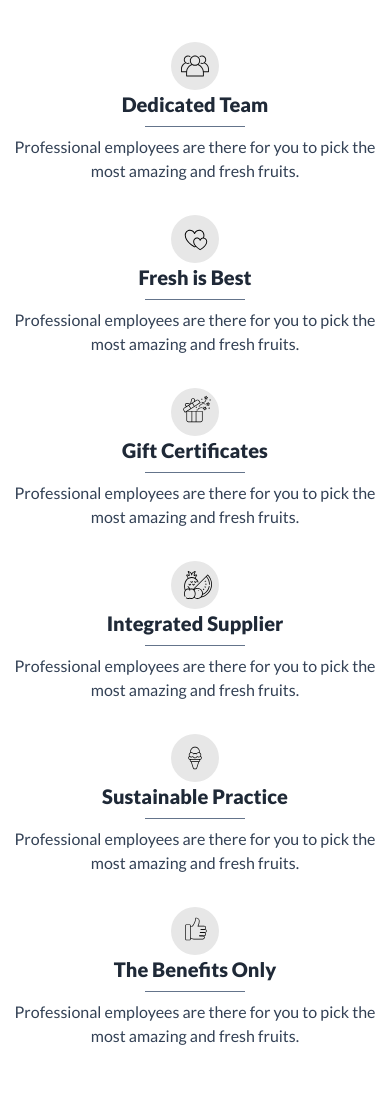
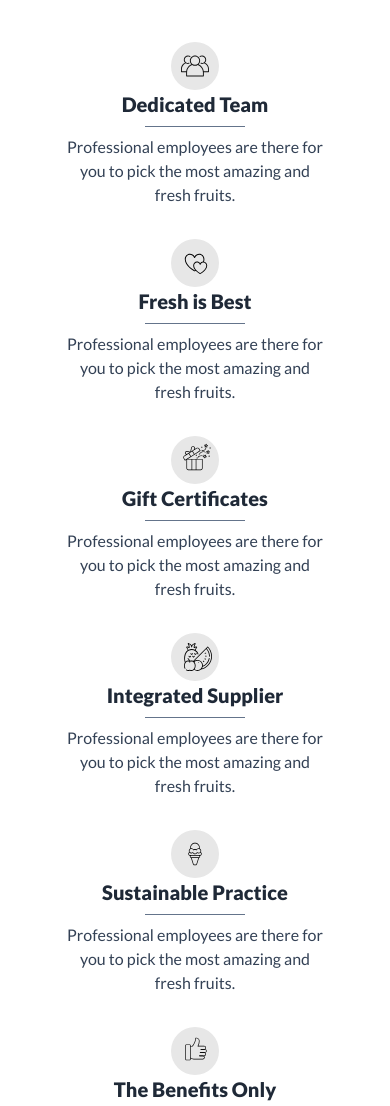
Before and after one commit to abdulllah01/Fruit-brust, a plain HTML site: page index.html in a window 390 px wide. Shown: the part 4680-5786 px from the top of the page. Drawn offline with nearby package versions, Linux system fonts and the light colour scheme.

Commit message:
service  section finished

```diff
--- a/index.html
+++ b/index.html
@@ -765,7 +765,7 @@
 
 
     <h2 class="text-5xl text-black font-extrabold text-center">Why Choose Us</h2 >
-        <p class="text-center text-black font-normal md:w-[415px] lg:w-[615px] mx-auto mt-5">Contrary to popular belief, is not simply random text. It has roots in a piece of classical Latin literature from 45 BC, making it over 2000 years old.</p>
+        <p class="text-center text-black font-normal  md:w-[415px] lg:w-[615px] mx-auto mt-5">Contrary to popular belief, is not simply random text. It has roots in a piece of classical Latin literature from 45 BC, making it over 2000 years old.</p>
 
       <div class="lg:flex justify-between items-center mt-16 gap-7">
         <div class="lg:flex  items-center gap-7">
@@ -784,7 +784,7 @@
                 <div>
                     <h3 class="text-xl mb-2 font-extrabold">Dedicated Team</h3>
                     <div class="w-[100px] lg:mx-0  mx-auto mb-2 h-[1px] bg-slate-500"></div>
-                    <p class="lg:w-[290px] text-base font-normal text-slate-700">Professional employees are there for you to pick the most amazing and fresh fruits.</p>
+                    <p class="lg:w-[290px] md:w-[380px] w-[266px] mx-auto text-base font-normal text-slate-700">Professional employees are there for you to pick the most amazing and fresh fruits.</p>
                 </div>
 
             </div>
@@ -798,7 +798,7 @@
                 <div>
                     <h3 class="text-xl mb-2 font-extrabold">Fresh is Best</h3>
                     <div class="w-[100px] lg:mx-0  mx-auto mb-2 h-[1px] bg-slate-500"></div>
-                    <p class="lg:w-[290px] text-base font-normal text-slate-700">Professional employees are there for you to pick the most amazing and fresh fruits.</p>
+                    <p class="lg:w-[290px] md:w-[380px] w-[266px] mx-auto text-base font-normal text-slate-700">Professional employees are there for you to pick the most amazing and fresh fruits.</p>
                 </div>
 
             </div>
@@ -830,7 +830,7 @@
                 <div>
                     <h3 class="text-xl mb-2 font-extrabold">Gift Certificates</h3>
                     <div class="w-[100px] lg:mx-0  mx-auto mb-2 h-[1px] bg-slate-500"></div>
-                    <p class="lg:w-[290px] text-base font-normal text-slate-700">Professional employees are there for you to pick the most amazing and fresh fruits.</p>
+                    <p class="lg:w-[290px] md:w-[380px]  w-[266px] mx-auto text-base font-normal text-slate-700">Professional employees are there for you to pick the most amazing and fresh fruits.</p>
                 </div>
 
             </div>
@@ -872,7 +872,7 @@
                 <div class="">
                     <h3 class="text-xl mb-2 font-extrabold">Integrated Supplier</h3>
                     <div class="w-[100px] mx-auto lg:mx-0 mb-2 h-[1px] bg-slate-500 lg:relative lg:left-[190px]"></div>
-                    <p class="lg:w-[290px] text-base font-normal text-slate-700">Professional employees are there for you to pick the most amazing and fresh fruits.</p>
+                    <p class="lg:w-[290px] md:w-[380px] w-[266px] mx-auto text-base font-normal text-slate-700">Professional employees are there for you to pick the most amazing and fresh fruits.</p>
                 </div>
 
             </div>
@@ -887,7 +887,7 @@
                 <div>
                     <h3 class="text-xl mb-2 font-extrabold">Sustainable Practice</h3>
                     <div class="w-[100px] mx-auto lg:mx-0 mb-2 h-[1px] bg-slate-500 lg:relative lg:left-[190px]"></div>
-                    <p class="lg:w-[290px] text-base font-normal text-slate-700">Professional employees are there for you to pick the most amazing and fresh fruits.</p>
+                    <p class="lg:w-[290px] md:w-[380px] w-[266px] mx-auto text-base font-normal text-slate-700">Professional employees are there for you to pick the most amazing and fresh fruits.</p>
                 </div>
 
             </div>
@@ -906,7 +906,7 @@
                 <div>
                     <h3 class="text-xl mb-2 font-extrabold">The Benefits Only</h3>
                     <div class="w-[100px] mx-auto lg:mx-0 mb-2 h-[1px] bg-slate-500 lg:relative lg:left-[190px]"></div>
-                    <p class="lg:w-[290px] text-base font-normal text-slate-700">Professional employees are there for you to pick the most amazing and fresh fruits.</p>
+                    <p class="lg:w-[290px] md:w-[380px] w-[266px] mx-auto text-base font-normal text-slate-700">Professional employees are there for you to pick the most amazing and fresh fruits.</p>
                 </div>
 
             </div>
```
